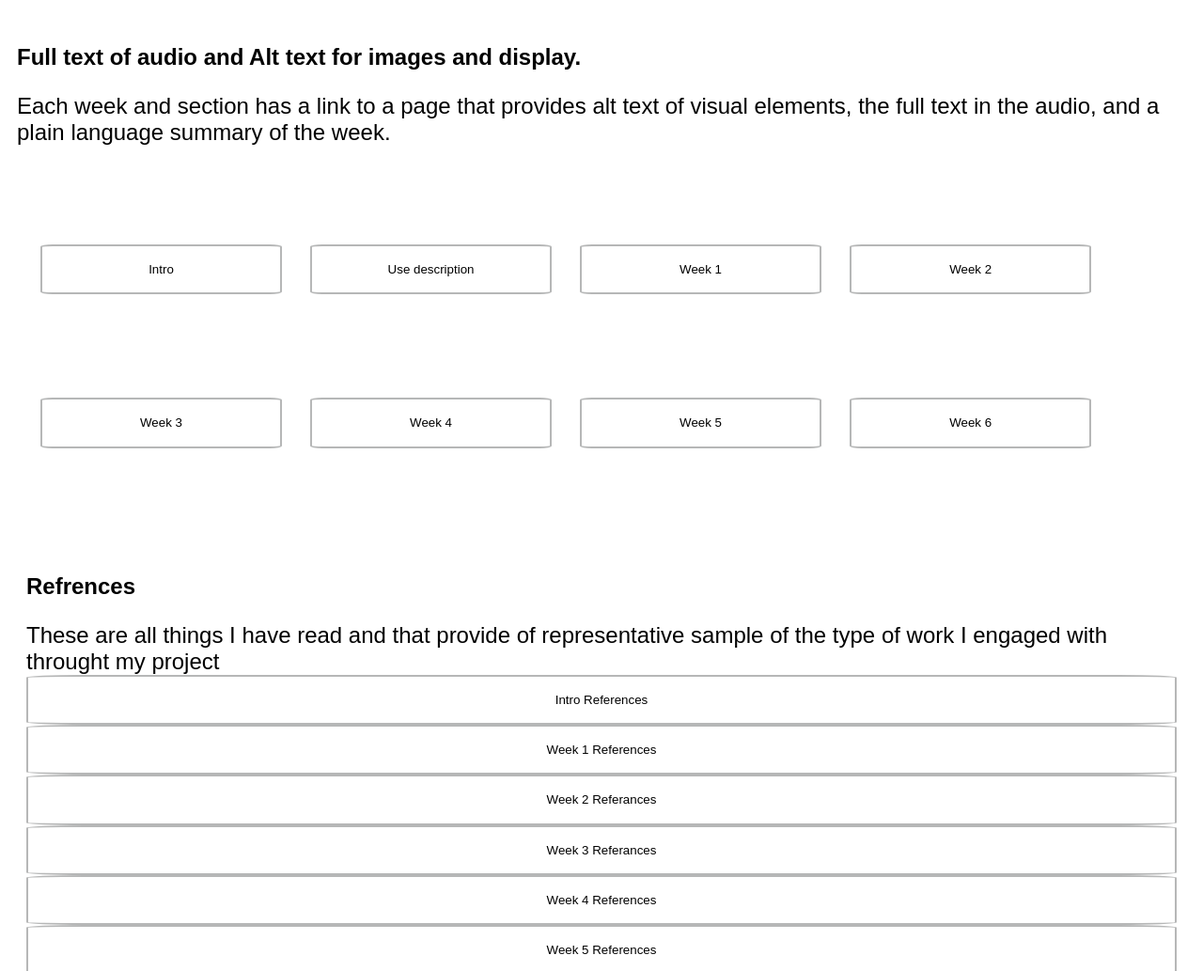
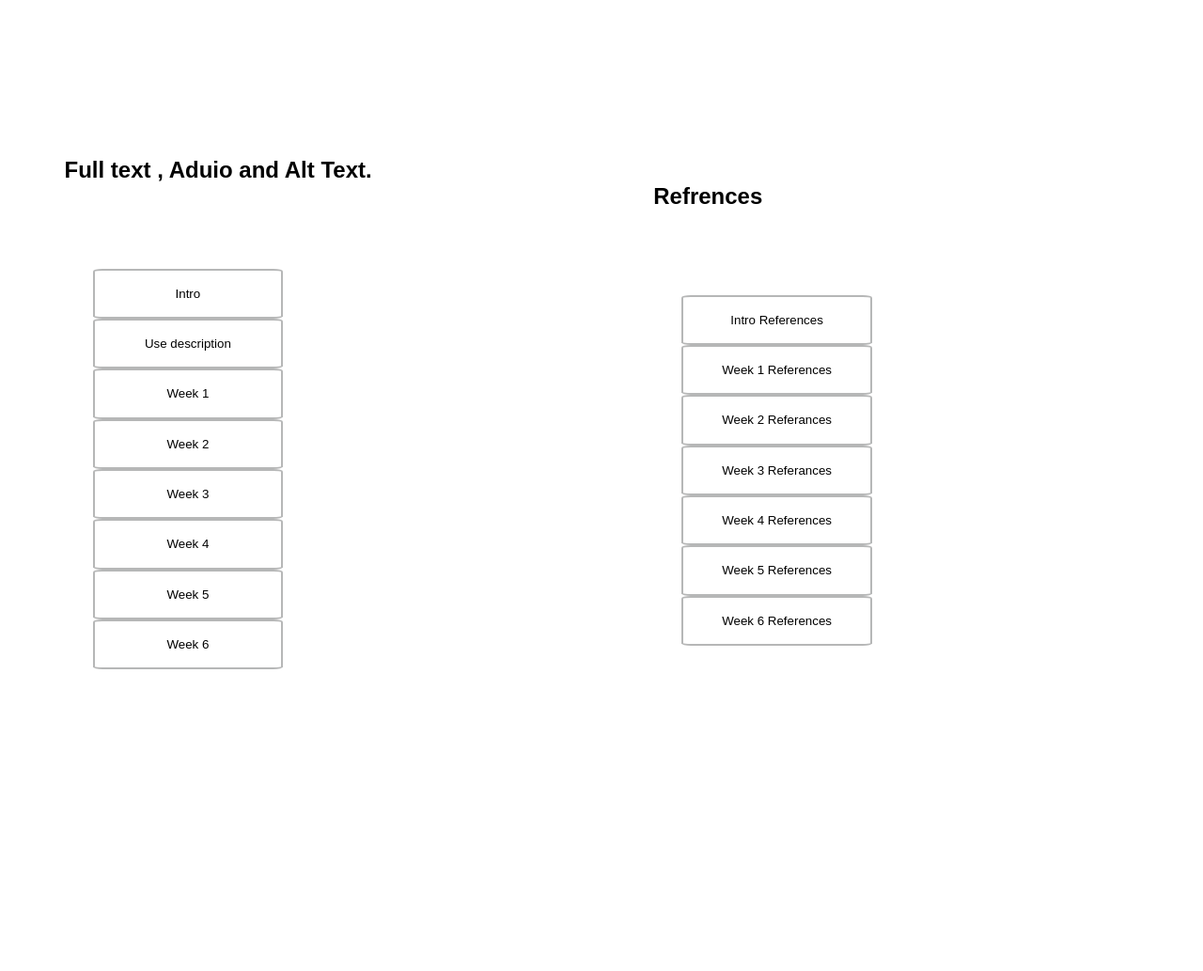
Before and after one commit to k-j-ross/k-j-ross.github.io, a plain HTML site: page index.html in a window 1280 px wide. Shown: the part 530-1563 px from the top of the page at 94% size. After the commit the page ends 1413 px from the top, so only its background shows below. Drawn offline with Linux system fonts and the light colour scheme.

Commit message:
Fix Index

```diff
--- a/index.html
+++ b/index.html
@@ -13,61 +13,43 @@
     The dyed yarn used in the timeline traces environmental exposure to water and light through both subtle and significant changes in color. Each week of yarn exposure is then woven into the timeline along with the yarns subtle and significant changes. The integration of reflections and photographs further highlight, destabilize, and trouble our perceptions of disability and how they come to be in relationship with landscape and water to construct mobilities. Curbside connects quantitative information about snow accumulation amounts with traces of the same phenomenon using both these yarns and the photographic elements. This is interlaced with reflections in prose and poetry about the experiences of disability and all of their plural interrelations with water, snow, and ice.
 </p>
 </div>
-<div>
-    <h2>Full text of audio  and Alt text for images and display. </h2>
-    <p> Each week and section has a link to a page that provides alt text of visual elements,
-        the full text in the audio, and a plain language summary of the week.
-    </p>
-<div class="row">
+<div class="column">
+    <h2>Full text , Aduio and Alt Text. </h2>
 
-<div class="column4">
+<div class="column">
         <a href="intro_full.html">
         <button class="button1">Intro </button>
 </a>
-</div>
 
-<div class="column4">
     <a href="summ_plain.html">
         <button class="button1">Use description</button>
     </a>
-</div>
 
-<div class="column4">
     <a href="full_week_1.html">
         <button class="button1">Week 1 </button>
     </a>
-</div>
 
-<div class="column4">
     <a href="full_week_2.html">
         <button class="button1">Week 2  </button>
     </a>
-</div>
-<div class="column4">
+
     <a href="full_week_3.html">
         <button class="button1">Week 3 </button>
     </a>
-</div>
 
-<div class="column4">
     <a href="full_week_4.html">
         <button class="button1">Week 4 </button>
     </a>
-</div>
-<div class="column4">
+
     <a href="full_week_5.html">
         <button class="button1">Week 5  </button>
     </a>
-</div>
-<div class="column4">
+
     <a href="full_wee_ 6.html">
         <button class="button1">Week 6  </button>
     </a>
 </div>
-    <br>
-    <br>
-
-    </div>
+</div>
 <!--<div>
     <h2>Plain English summaries for those who want tor read less complex text</h2>
     <a href="summ_plain.html">
@@ -95,17 +77,14 @@
     </a>
 
     </div>-->
-
-    <div>
-
+    <div class="column">
         <h2> <br>Refrences
         </h2>
-        <p>These are all things I have read and that provide of representative sample of the type of work I engaged with throught my project     <a href="intro_ref.html">
+
+            <div class="column">
             <button class="button1">Intro References</button>
-        <!--</a>
-        <a href="summ_ref.html">
-            <button class="button1">Summary References</button>
-        </a>  -->
+
+
         <a href="ref_week_1.html">
             <button class="button1">Week 1 References</button>
         </a>
@@ -126,7 +105,7 @@
         <a href="ref_week_6.html">
             <button class="button1">Week 6 References</button>
         </a>
-
+    </div>
         </div>
 
 
```
